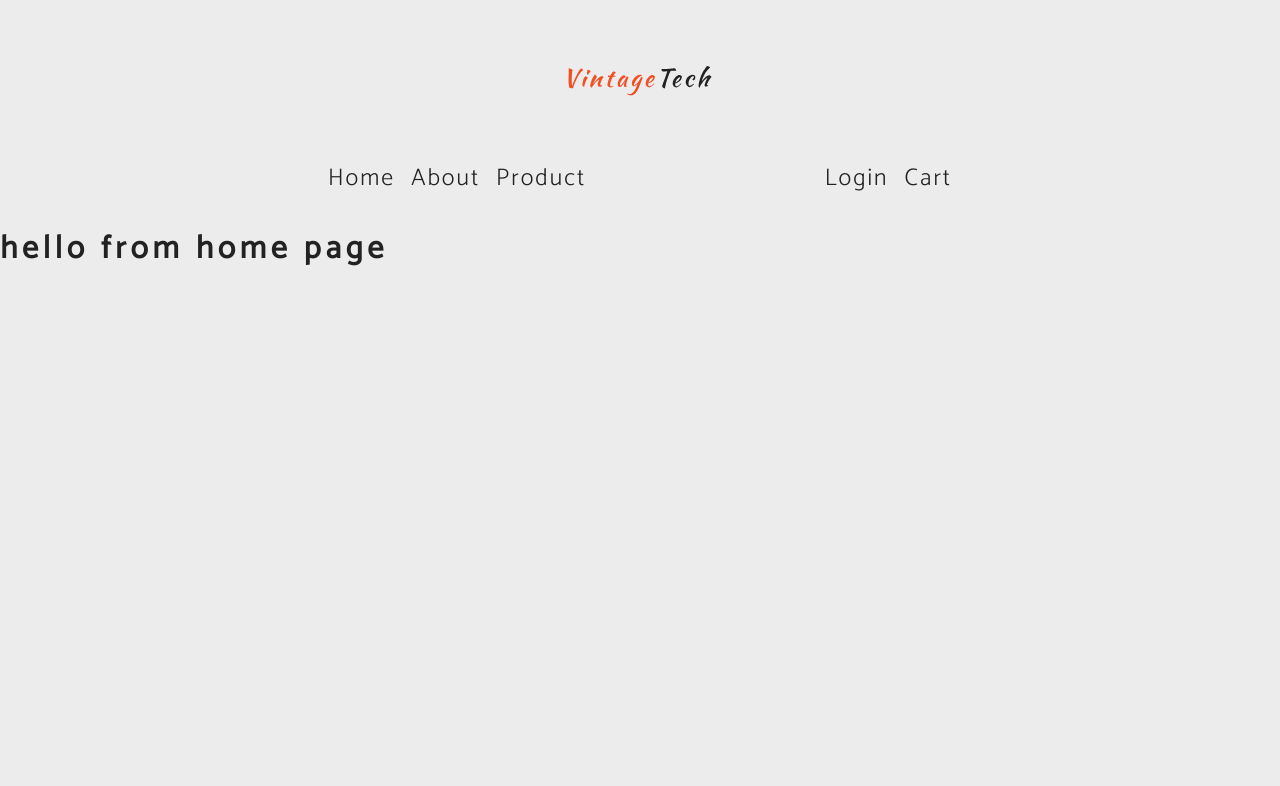
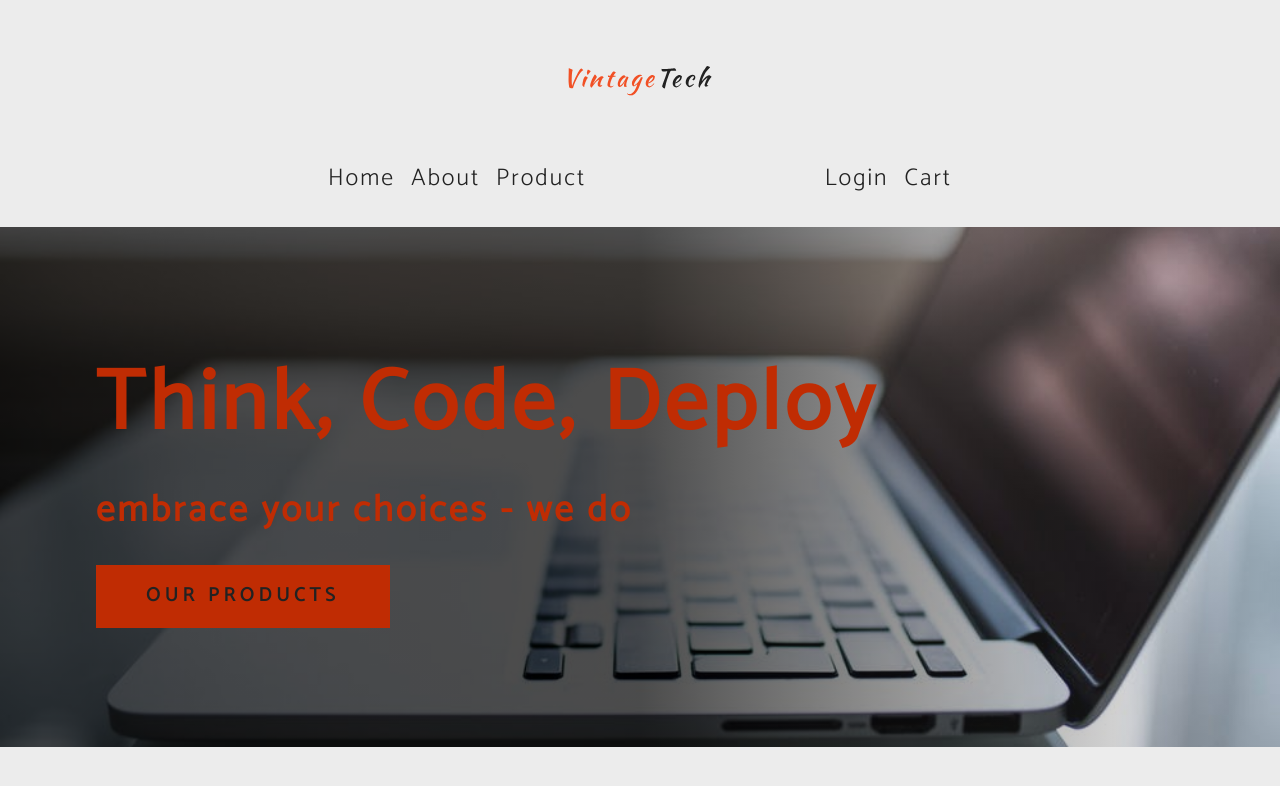
Before and after one commit to DevishBaidawarChhetri/vintage-tech, a React (Create React App) app: page / in a window 1280 px wide. Shown: the top 786 px of the page. Built offline with nearby package versions, Linux system fonts and the light colour scheme.

Commit message:
Added Home and About Sections

```diff
--- a/src/components/Hero.js
+++ b/src/components/Hero.js
@@ -1,9 +1,13 @@
-import React from 'react'
+import React from 'react';
 
-const Hero = () => {
+const Hero = ({children}) => {
   return (
-    <div>
-      <h1>hello from hero</h1>
+    <div className="hero">
+      <div className="banner">
+        <h1>Think, code, deploy</h1>
+        <p>embrace your choices - we do</p>
+        {children}
+      </div>
     </div>
   )
 }
--- a/src/pages/About.js
+++ b/src/pages/About.js
@@ -2,9 +2,10 @@ import React from 'react'
 
 const About = () => {
   return (
-    <div>
-      <h1>hello from about page</h1>
-    </div>
+    <section className="section about-section">
+      <h1 className="section-title">about us</h1>
+      <p>Lorem ipsum dolor sit amet consectetur adipisicing elit. Doloremque, maiores fugiat sint expedita debitis molestias distinctio aut laborum cum? Voluptates sapiente cupiditate tenetur aperiam placeat reprehenderit ex excepturi, debitis eius asperiores quod veritatis voluptas ullam aut ad aliquam cumque. Quibusdam ducimus ex vero repellat voluptatum et sapiente, corporis quidem suscipit.</p>
+    </section>
   )
 }
 
--- a/src/pages/Home.js
+++ b/src/pages/Home.js
@@ -1,10 +1,14 @@
-import React from 'react'
+import React from 'react';
+import Hero from '../components/Hero';
+import { Link } from 'react-router-dom';
 
 const Home = () => {
   return (
-    <div>
-      <h1>hello from home page</h1>
-    </div>
+    <>
+      <Hero>
+        <Link to="/products" className="btn btn-primary btn-hero">our products</Link>
+      </Hero>
+    </>
   )
 }
 
```
Also changed, not shown: 1 other file (tests, documents, lock files or other folders).
